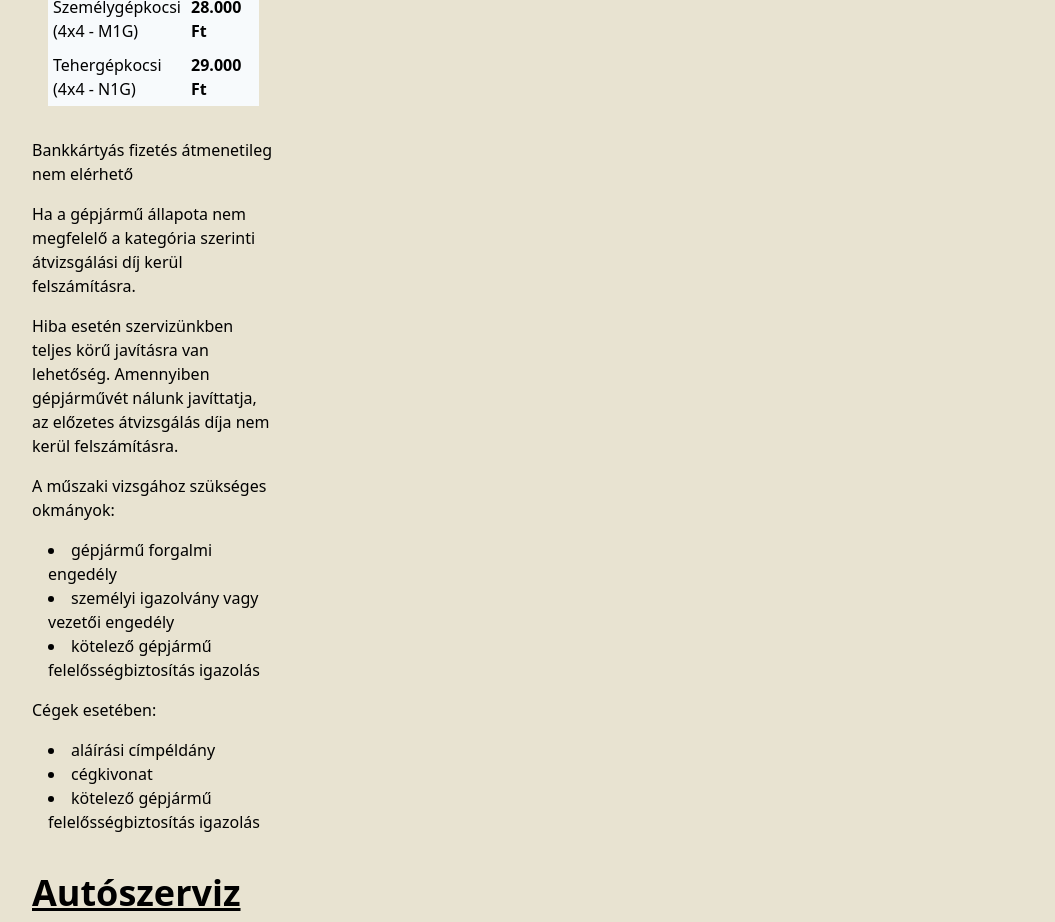
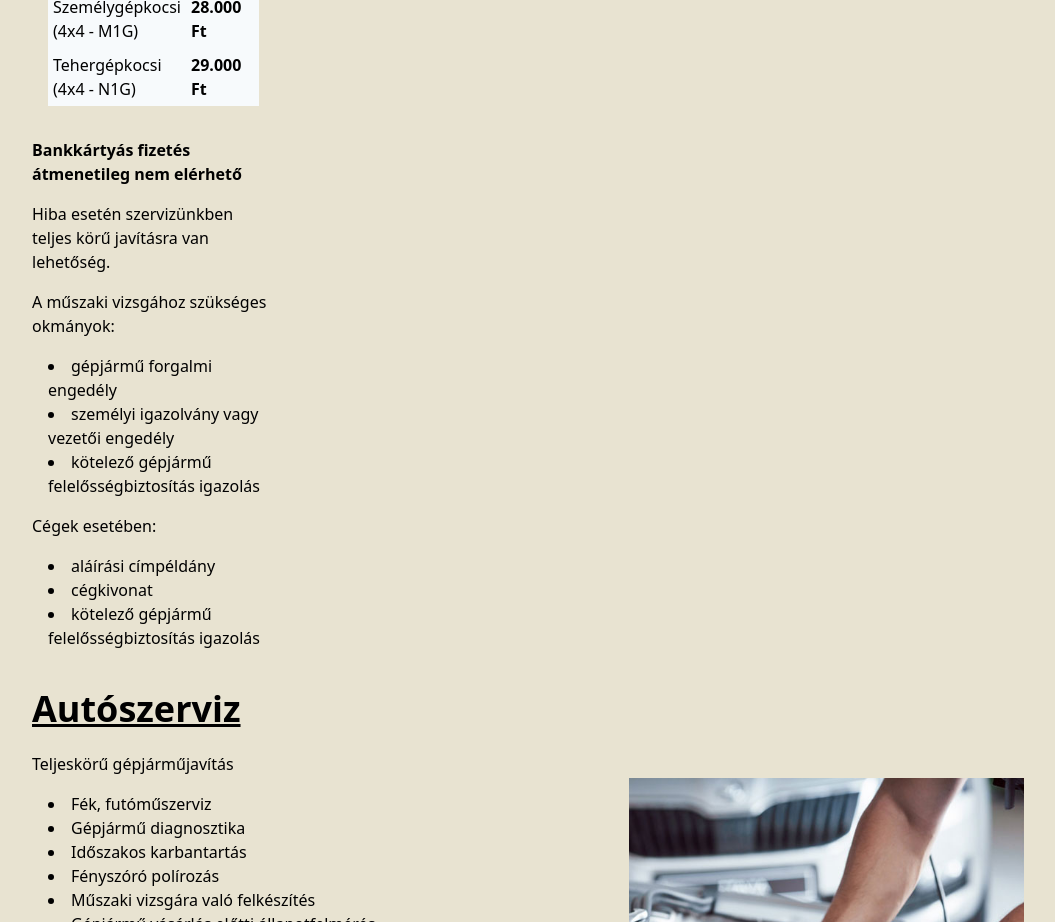
Before and after one commit to pgigler/greencard, a Gatsby site: page /szolgaltatasok in a window 1280 px wide. Shown: the part 1840-2762 px from the top of the page, without its empty margins (112-1167 px from the left). Built offline with nearby package versions, Linux system fonts and the light colour scheme; Gatsby itself is replaced by a stand-in of ours; no server answers.

Commit message:
Wording fix

```diff
--- a/src/pages/szolgaltatasok.tsx
+++ b/src/pages/szolgaltatasok.tsx
@@ -188,14 +188,8 @@ const ServicesPage = () => {
 					</tbody>
 				</table>
 			</div>
-			<div className="pt-4">Bankkártyás fizetés átmenetileg nem elérhető</div>
-			<div className="pt-4">
-				Ha a gépjármű állapota nem megfelelő a kategória szerinti átvizsgálási díj kerül felszámításra.
-			</div>
-			<div className="pt-4">
-				Hiba esetén szervizünkben teljes körű javításra van lehetőség. Amennyiben gépjárművét nálunk javíttatja,
-				az előzetes átvizsgálás díja nem kerül felszámításra.
-			</div>
+			<div className="pt-4 font-bold">Bankkártyás fizetés átmenetileg nem elérhető</div>
+			<div className="pt-4">Hiba esetén szervizünkben teljes körű javításra van lehetőség.</div>
 			<div className="pt-4">A műszaki vizsgához szükséges okmányok:</div>
 			<ul className="list-disc list-inside mt-4 ml-4">
 				<li>gépjármű forgalmi engedély</li>
```
